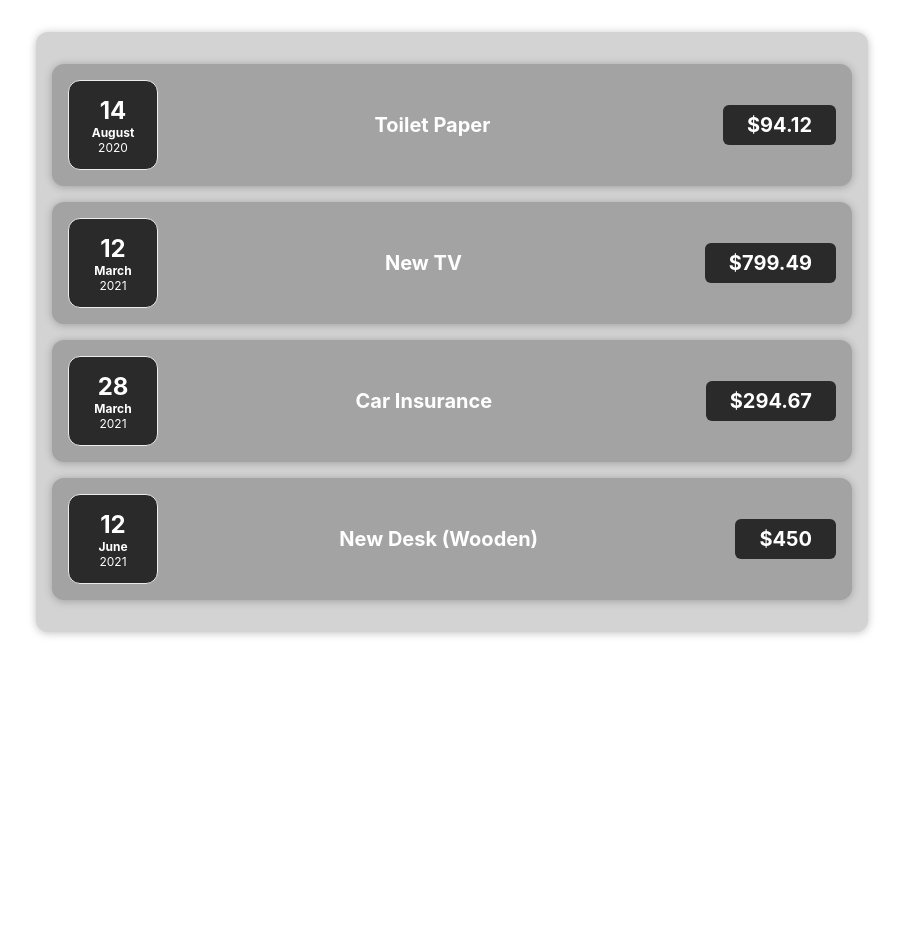
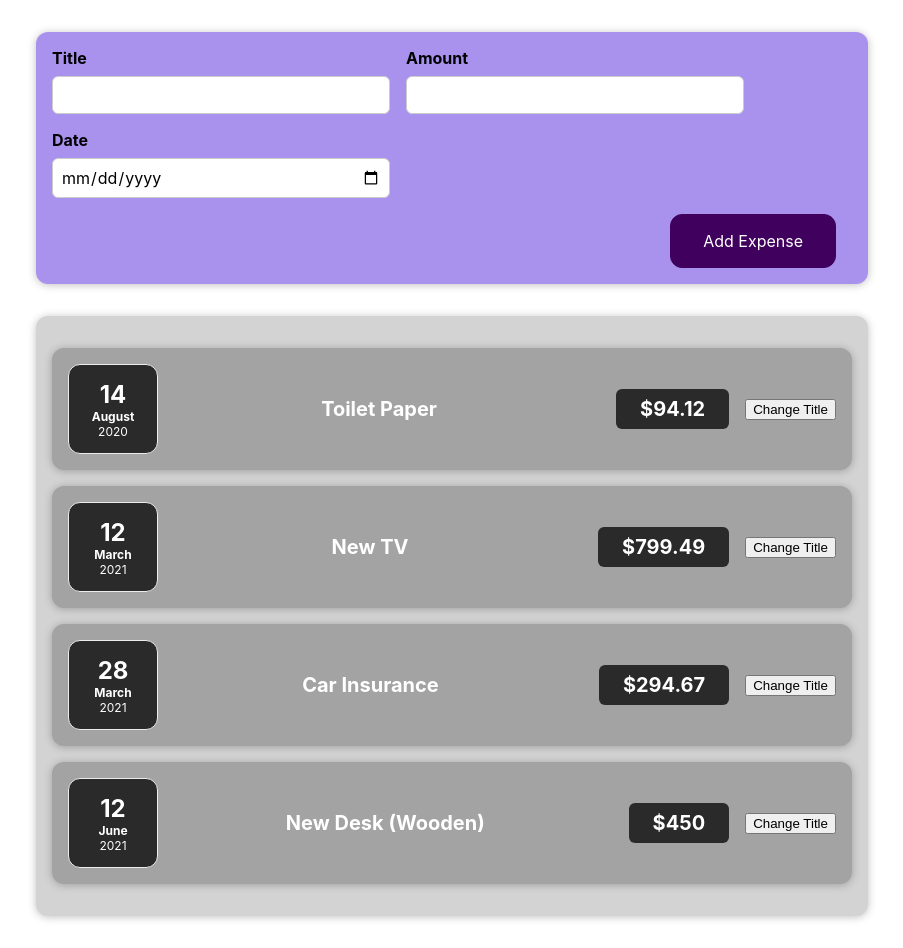
Before and after one commit to rihan-a/React-Expense-Tracker, a React (Create React App) app: page / in a window 1280 px wide. Shown: the whole page, without its empty margins (188-1091 px from the left). Before the commit the page ends 800 px from the top, so only its background shows below. Built offline with nearby package versions, Linux system fonts and the light colour scheme.

Commit message:
Adding user input componet

```diff
--- a/src/App.js
+++ b/src/App.js
@@ -1,5 +1,6 @@
 import "./App.css";
 import Expenses from "./components/Expenses/Expenses";
+import NewExpense from "./components/NewExpense/NewExpense";
 
 function App() {
   const expenses = [
@@ -26,6 +27,7 @@
 
   return (
     <div className="App">
+      <NewExpense />
       <Expenses items={expenses} />
     </div>
   );
--- a/src/components/Expenses/ExpenseItem.js
+++ b/src/components/Expenses/ExpenseItem.js
@@ -1,17 +1,27 @@
+import React, { useState } from "react";
+
 import ExpenseDate from "./ExpenseDate";
 import "./ExpenseItem.css";
 import Card from "../UI/Card";
 
-function ExpenseItem(props) {
+const ExpenseItem = (props) => {
+  const [title, seTitle] = useState(props.title);
+
+  const ClickHandler = function () {
+    seTitle("Rihan is Here!");
+    console.log(title);
+  };
+
   return (
     <Card className="expense-item">
       <ExpenseDate date={props.date}> </ExpenseDate>
       <div className="expense-item__description">
-        <h2>{props.title}</h2>
+        <h2>{title}</h2>
         <div className="expense-item__price"> ${props.amount}</div>
+        <button onClick={ClickHandler}> Change Title</button>
       </div>
     </Card>
   );
-}
+};
 
 export default ExpenseItem;
```
